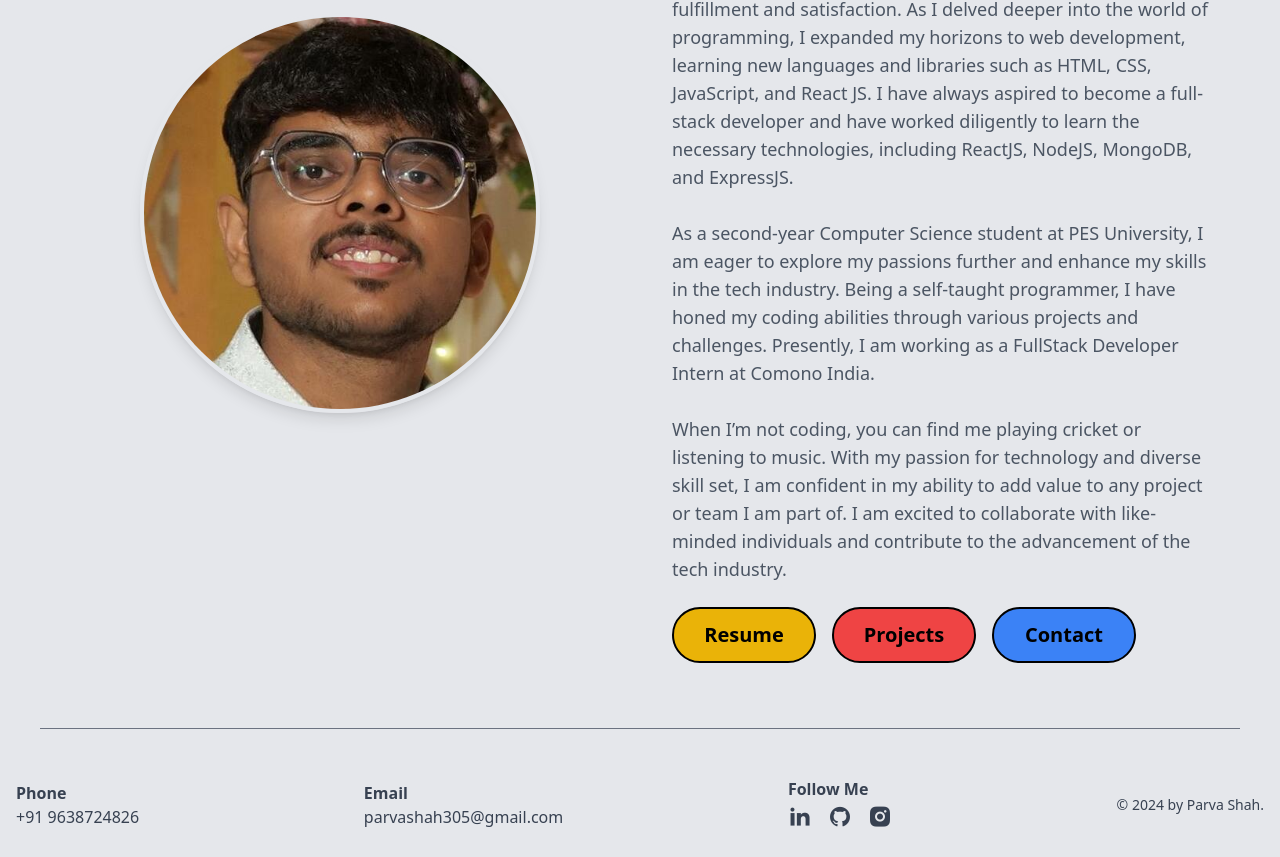
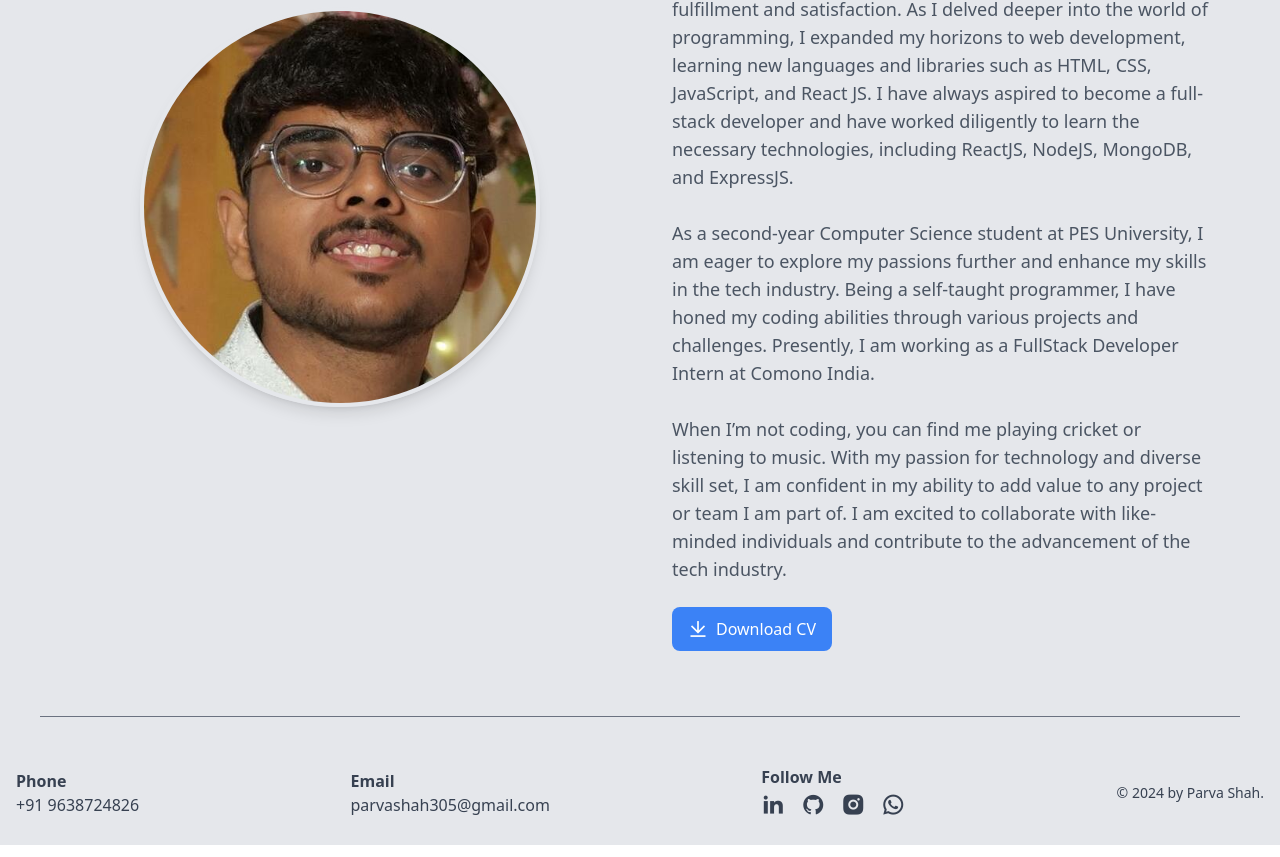
Before and after one commit to parvashah305/Parva-Portfolio, a React (Vite) app in the folder frontend/my-project/: page / in a window 1280 px wide. Shown: the part 377-1234 px from the top of the page. Built offline with nearby package versions, Linux system fonts and the light colour scheme.

Commit message:
download cv button added + social media links added

```diff
--- a/frontend/my-project/src/Components/About.jsx
+++ b/frontend/my-project/src/Components/About.jsx
@@ -19,7 +19,9 @@ const About = () => {
         </div>
 
         <div className="md:w-1/2 text-center md:text-left px-4 lg:px-8">
-          <h1 className="text-4xl text-black lg:text-5xl font-bold mb-4">Hello,</h1>
+          <h1 className="text-4xl text-black lg:text-5xl font-bold mb-4">
+            Hello,
+          </h1>
           <p className="text-gray-600 text-sm md:text-base lg:text-lg mb-6 leading-relaxed">
             A Bit About Me <br />
             <br />
@@ -48,7 +50,7 @@ const About = () => {
           </p>
 
           <div className="flex flex-wrap justify-center md:justify-start gap-4">
-            <Link to="/resume">
+            {/* <Link to="/resume">
               <button className="bg-yellow-500 text-black text-lg md:text-xl border-2 border-black font-bold h-14 w-36 rounded-full hover:bg-transparent transition-all duration-300">
                 Resume
               </button>
@@ -62,8 +64,17 @@ const About = () => {
               <button className="bg-blue-500 text-black text-lg md:text-xl border-2 border-black font-bold h-14 w-36 rounded-full hover:bg-transparent transition-all duration-300">
                 Contact
               </button>
-            </Link>
+            </Link> */}
+            <a
+              href="/Parva-Final_Resume.pdf"
+              download="Parva Resume.pdf"
+              className="bg-blue-500 text-white px-4 py-2 rounded-lg flex items-center space-x-2 hover:bg-blue-600"
+            >
+              <i className="ri-download-line text-xl"></i>
+              <span>Download CV</span>
+            </a>
           </div>
+
         </div>
       </section>
     </>
--- a/frontend/my-project/src/Components/ContactPage.jsx
+++ b/frontend/my-project/src/Components/ContactPage.jsx
@@ -64,6 +64,20 @@ const ContactPage = () => {
         <p className="mb-6 text-gray-600">Looking forward to hearing from you</p>
         <p className="mb-2"><strong>Phone:</strong> +91 9638724826</p>
         <p><strong>Email:</strong> parvashah305@gmail.com</p>
+        <div className="flex justify-center md:justify-start space-x-4 mt-6">
+            <a href="https://www.linkedin.com/in/parvashah305/" target='_blank' className="hover:text-gray-900 text-gray-700">
+            <i className="ri-linkedin-fill text-4xl"></i>
+            </a>
+            <a href="https://github.com/parvashah305?tab=repositories" target='_blank' className="hover:text-gray-900 text-gray-700">
+            <i className="ri-github-fill text-4xl"></i>
+            </a>
+            <a href="https://www.instagram.com/parvashah/" target='_blank' className="hover:text-gray-900 text-gray-700">
+            <i className="ri-instagram-fill text-4xl"></i>
+            </a>
+            <a href="https://wa.me/919638724826" target="_blank" className="hover:text-gray-900 text-gray-700">
+            <i class="ri-whatsapp-line text-4xl"></i>
+            </a>
+          </div>
       </div>
 
       {/* Contact Form */}
--- a/frontend/my-project/src/Components/Footer.jsx
+++ b/frontend/my-project/src/Components/Footer.jsx
@@ -31,6 +31,9 @@ const Footer = () => {
             <a href="https://www.instagram.com/parvashah/" target='_blank' className="hover:text-gray-900">
             <i className="ri-instagram-fill text-2xl"></i>
             </a>
+            <a href="https://wa.me/919638724826" target="_blank" className="hover:text-gray-900 text-gray-700">
+            <i class="ri-whatsapp-line text-2xl"></i>
+            </a>
           </div>
         </div>
 
--- a/frontend/my-project/src/Components/Projects.jsx
+++ b/frontend/my-project/src/Components/Projects.jsx
@@ -62,7 +62,7 @@ const Projects = () => {
                     href={project.link}
                     className="flex items-center space-x-2"
                   >
-                    <h2 className="text-2xl font-bold text-blue-600 underline hover:text-blue-700">
+                    <h2 className="text-xl font-bold text-blue-600 underline hover:text-blue-700">
                       {project.name}
                     </h2>
                     <i className="ri-link text-xl text-gray-600 hover:text-gray-800"></i>
```
Also changed, not shown: 1 other file (tests, documents, lock files or other folders). Lines whose indentation alone changed are shown as unchanged.
